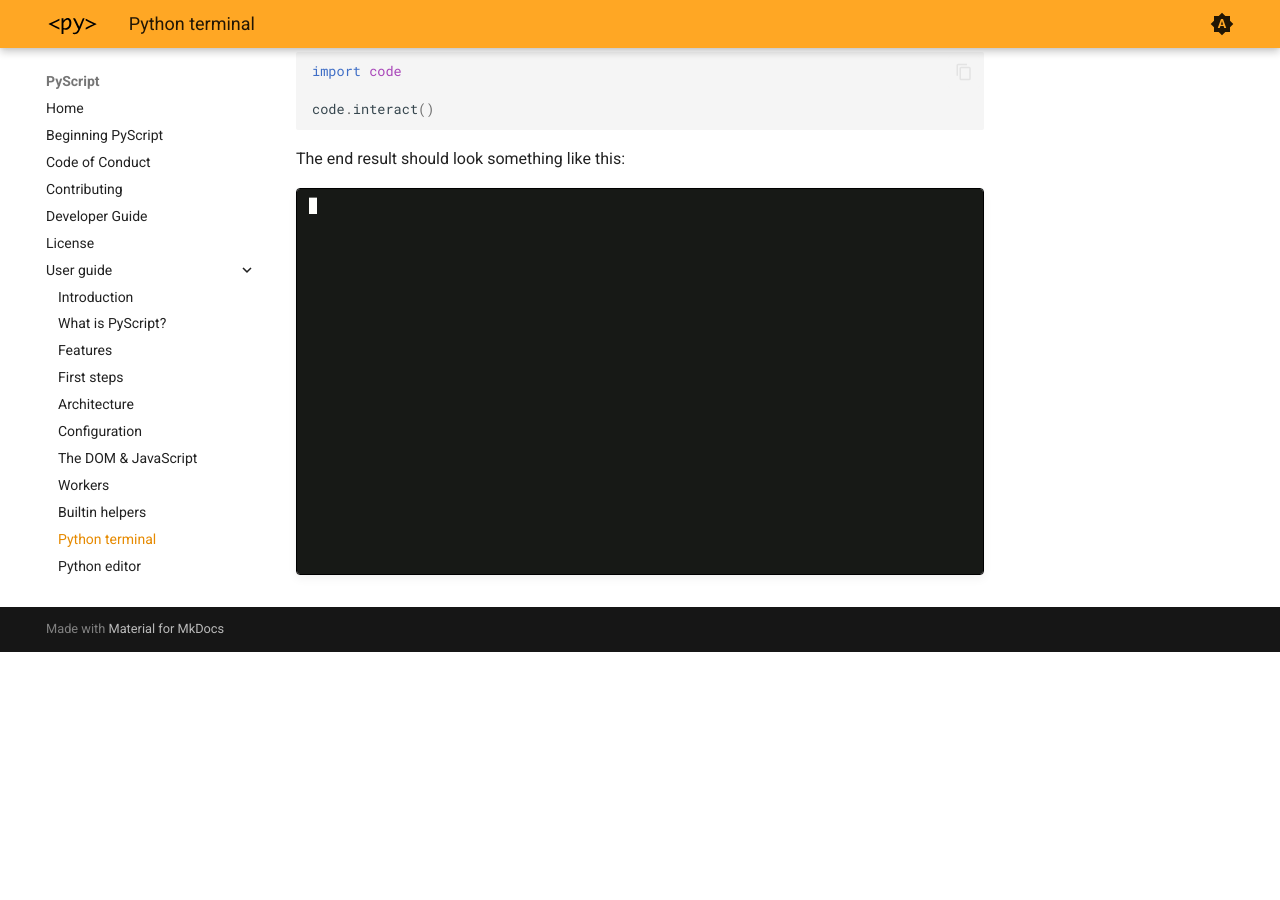
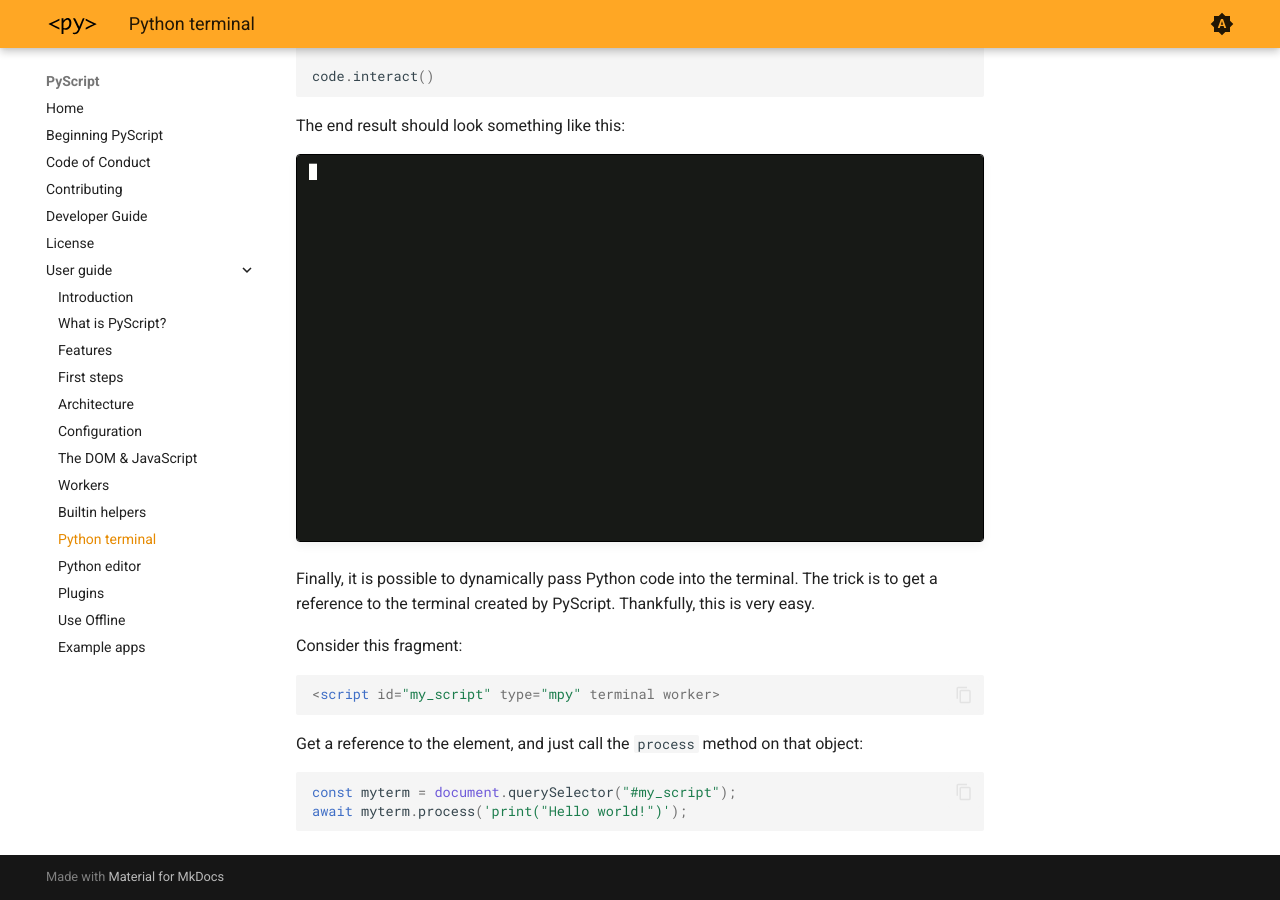
Before and after one commit to pyscript/docs, an MkDocs documentation site: the page built from docs/user-guide/terminal.md, in a window 1280 px wide and 900 px high, scrolled down 1877 px. Built offline with MkDocs 1.6.1 and Material for MkDocs 9.7.7, drawn with Linux system fonts in a browser that asks for light colours; the version menu is left out; before the commit the page ends 2529 px from its top, so only the background shows below that; some of the changed text lies outside the part shown.

Commit message:
Changes for 2024-4-1 release.

````diff
--- a/docs/user-guide/terminal.md
+++ b/docs/user-guide/terminal.md
@@ -12,16 +12,13 @@ It usually looks something like this:
 
 Because of the historic importance of the use of a terminal, PyScript makes one
 available in the browser (based upon [XTerm.js](https://xtermjs.org/)).
-As [mentioned earlier](first-steps.md), PyScript's built-in terminal is activated
-with the `terminal` flag when using the `<script>`, `<py-script>` or
+As [mentioned earlier](first-steps.md), PyScript's built-in terminal is
+activated with the `terminal` flag when using the `<script>`, `<py-script>` or
 `<mpy-script>` tags.
 
-!!! danger
+!!! success
 
-    MicroPython currently doesn't work with the terminal.
-
-    Terminal support for MicroPython is coming, just as soon as a new version
-    of MicroPython is released.
+    As of the 2024.4.1 release, MicroPython works with the terminal.
 
 This is, perhaps, the simplest use case that allows data to be emitted to a
 read-only terminal:
@@ -59,3 +56,21 @@ code.interact()
 The end result should look something like this:
 
 <img src="../../assets/images/pyterm3.gif" style="border: 1px solid black; border-radius: 0.2rem; box-shadow: var(--md-shadow-z1);"/>
+
+Finally, it is possible to dynamically pass Python code into the terminal. The
+trick is to get a reference to the terminal created by PyScript. Thankfully,
+this is very easy.
+
+Consider this fragment:
+
+```html
+<script id="my_script" type="mpy" terminal worker>
+```
+
+Get a reference to the element, and just call the `process` method on
+that object:
+
+```JS
+const myterm = document.querySelector("#my_script");
+await myterm.process('print("Hello world!")');
+```
--- a/version.json
+++ b/version.json
@@ -1,3 +1,3 @@
 {
-    "version": "2024.3.2"
+    "version": "2024.4.1"
 }
````
Also changed, not shown: docs/beginning-pyscript.md (+4 -4 lines), docs/user-guide/dom.md (+2 -2 lines), docs/user-guide/first-steps.md (+2 -2 lines), docs/user-guide/plugins.md (+1 -1 lines).
